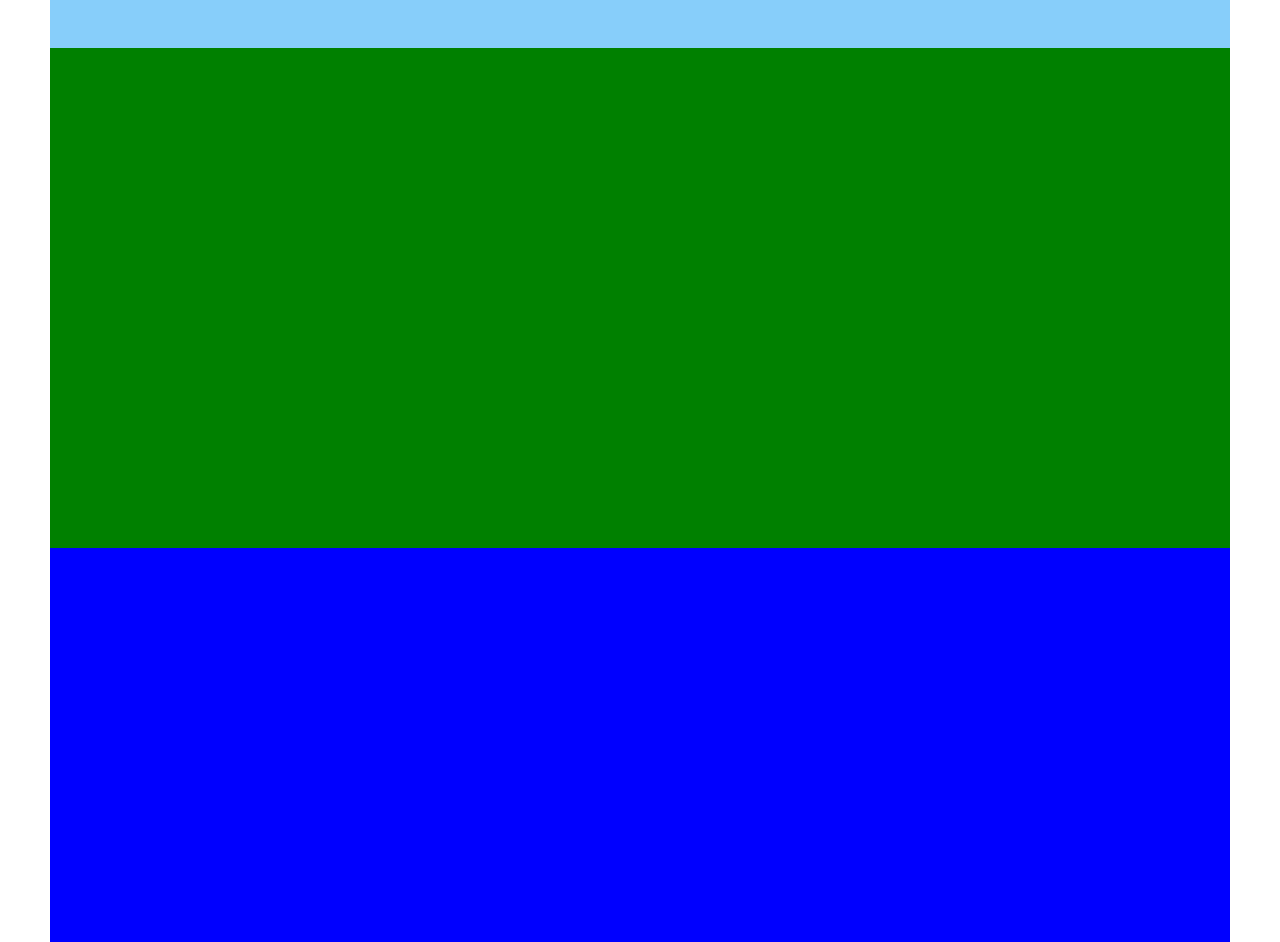
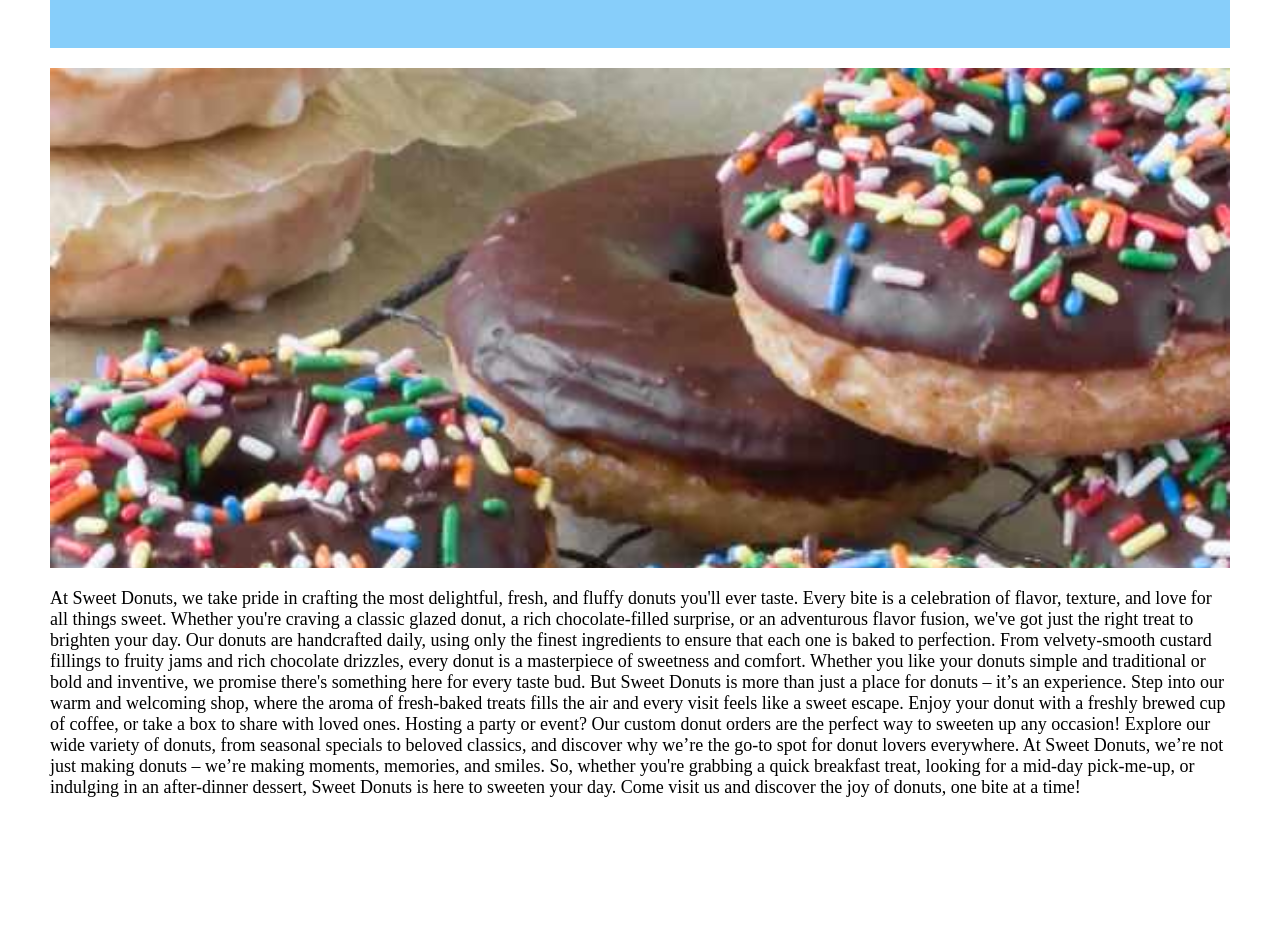
Before and after one commit to jdayxjr/N315-homework-three, a website with bundled scripts: page index.html in a window 1280 px wide. Shown: the part 152-1094 px from the top of the page. Built offline with nearby package versions, Linux system fonts and the light colour scheme.

Commit message:
changed color of nav and adding content to home

```diff
--- a/pages/home.html
+++ b/pages/home.html
@@ -1,6 +1,28 @@
 <div class="banner">
-    <h1>home</h1>
+    <h1>Sweet Donuts Home</h1>
 </div>
 <div class="content-section-1"></div>
-<div class="content-section-2"></div>
-<div class="content-section-3"></div>
+<div class="content-section-2">
+    <p>At Sweet Donuts, we take pride in crafting the most delightful, fresh, and fluffy donuts you'll ever taste. Every
+        bite is a celebration of flavor, texture, and love for all things sweet. Whether you're craving a classic glazed
+        donut, a rich chocolate-filled surprise, or an adventurous flavor fusion, we've got just the right treat to
+        brighten your day.
+
+        Our donuts are handcrafted daily, using only the finest ingredients to ensure that each one is baked to
+        perfection. From velvety-smooth custard fillings to fruity jams and rich chocolate drizzles, every donut is a
+        masterpiece of sweetness and comfort. Whether you like your donuts simple and traditional or bold and inventive,
+        we promise there's something here for every taste bud.
+
+        But Sweet Donuts is more than just a place for donuts – it’s an experience. Step into our warm and welcoming
+        shop, where the aroma of fresh-baked treats fills the air and every visit feels like a sweet escape. Enjoy your
+        donut with a freshly brewed cup of coffee, or take a box to share with loved ones. Hosting a party or event? Our
+        custom donut orders are the perfect way to sweeten up any occasion!
+
+        Explore our wide variety of donuts, from seasonal specials to beloved classics, and discover why we’re the go-to
+        spot for donut lovers everywhere. At Sweet Donuts, we’re not just making donuts – we’re making moments,
+        memories, and smiles.
+
+        So, whether you're grabbing a quick breakfast treat, looking for a mid-day pick-me-up, or indulging in an
+        after-dinner dessert, Sweet Donuts is here to sweeten your day. Come visit us and discover the joy of donuts,
+        one bite at a time!</p>
+</div>
--- a/scss/home.scss
+++ b/scss/home.scss
@@ -2,22 +2,23 @@
   width: 100%;
   height: 100px;
   background-color: lightskyblue;
+  text-align: center;
+  color: white;
+  margin-bottom: 20px;
 }
 
 .content-section-1 {
-  background-color: green;
+  background-image: url("../assets/images/donuts.jpg");
+  background-repeat: no-repeat;
+  background-size: cover;
   width: 100%;
   height: 500px;
+  margin-bottom: 20px;
 }
 
 .content-section-2 {
-  background-color: blue;
+  // background-color: blue;
   width: 100%;
   height: 500px;
+  font-size: 18px;
 }
-
-.content-section-3 {
-  background-color: red;
-  width: 100%;
-  height: 500px;
-}
--- a/scss/nav.scss
+++ b/scss/nav.scss
@@ -1,6 +1,6 @@
 nav {
   height: 50px;
-  background-color: #000;
+  background-color: lightskyblue;
   display: flex;
   align-items: center;
   justify-content: space-evenly;
```
Also changed, not shown: assets/images/donuts.jpg (added), css/styles.css.
